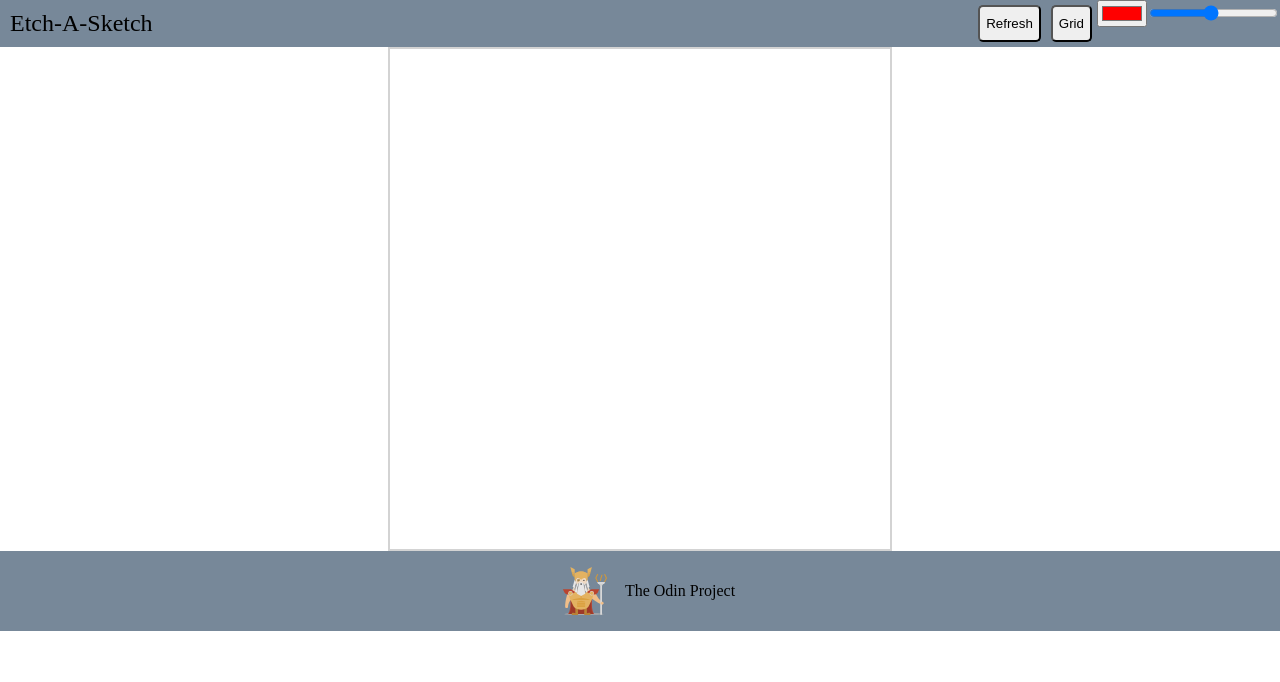
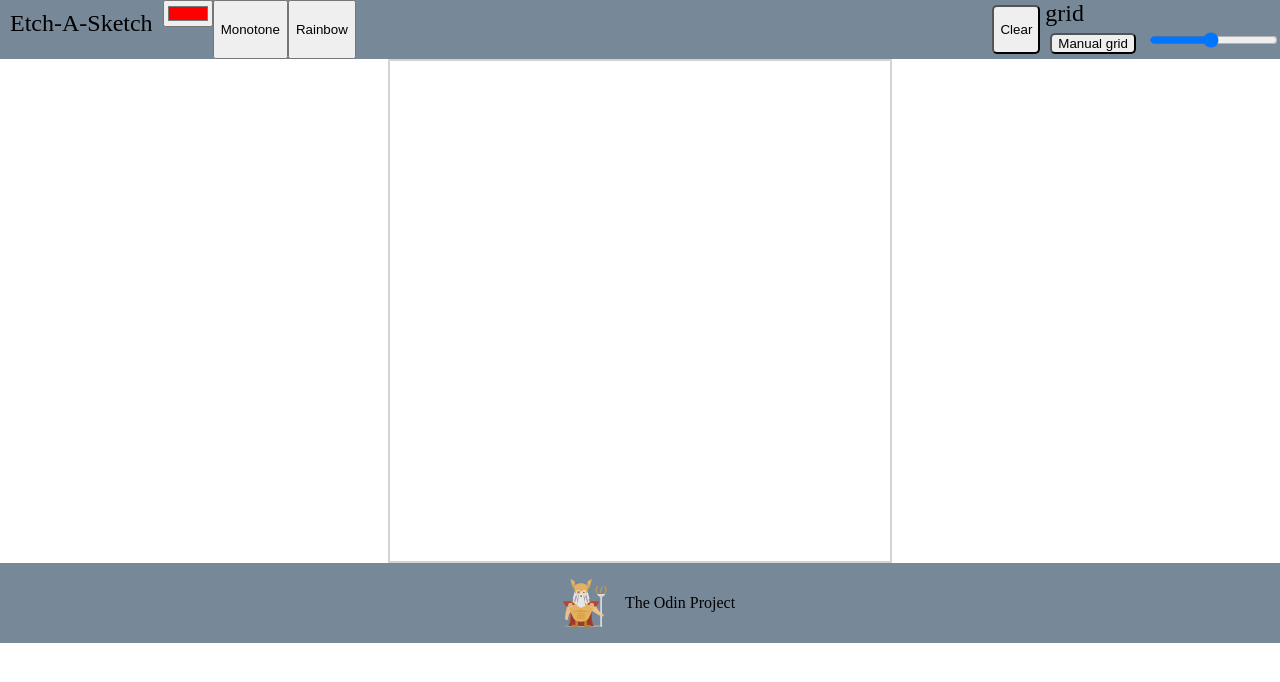
Before and after one commit to kckuei/odin-etch-a-sketch, a plain HTML site: page index.html in a window 1280 px wide. Drawn offline with Linux system fonts and the light colour scheme.

Commit message:
Add monotone and rainbow buttons

```diff
--- a/index.html
+++ b/index.html
@@ -13,11 +13,14 @@
 <body>
     <div id="header">
         <div class="logo">Etch-A-Sketch</div>
-        <input id="refresh-button" type="button" value="Refresh" />
-        <input id="grid-button" type="button" value="Grid" />
-        <input type="color" id="colorpicker" value="#ff0000">
+        <input id="colorpicker" type="color" value="#ff0000">
+        <input id="monotone" type="button" value="Monotone">
+        <input id="rainbow" type="button" value="Rainbow">
+        <input id="refresh-button" type="button" value="Clear" />
 
         <div class="slidecontainer">
+            <div>grid</div>
+            <input id="grid-button" type="button" value="Manual grid" />
             <input type="range" min="2" max="50" value="25" class="slider" id="slider">
         </div>
     </div>
--- a/script.js
+++ b/script.js
@@ -101,6 +101,8 @@ function nextColorGradient(frequency1, frequency2, frequency3,
 const grid = document.getElementById('grid');
 const colorPicker = document.getElementById('colorpicker');
 const gridSlider = document.getElementById('slider')
+const rainbow = document.getElementById('rainbow');
+const monotone = document.getElementById('monotone')
 const refresh = document.querySelector('#refresh-button');
 const newGrid = document.querySelector('#grid-button');
 
@@ -114,8 +116,10 @@ let drawColor = '#ff0000';
 newGrid.addEventListener('click', setGridSizeFromPrompt);
 refresh.addEventListener('click', refreshCanvas);
 colorPicker.addEventListener('change', pickColor);
-gridSlider.addEventListener('change', setGridSizeFromSlider)
-//onchange = "clickColor(0, -1, -1, 5)"
+gridSlider.addEventListener('change', setGridSizeFromSlider);
+rainbow.addEventListener('click', toggleRainbow);
+monotone.addEventListener('click', toggleMonotone);
+
 
 function pickColor() {
     drawColor = colorPicker.value;
```
